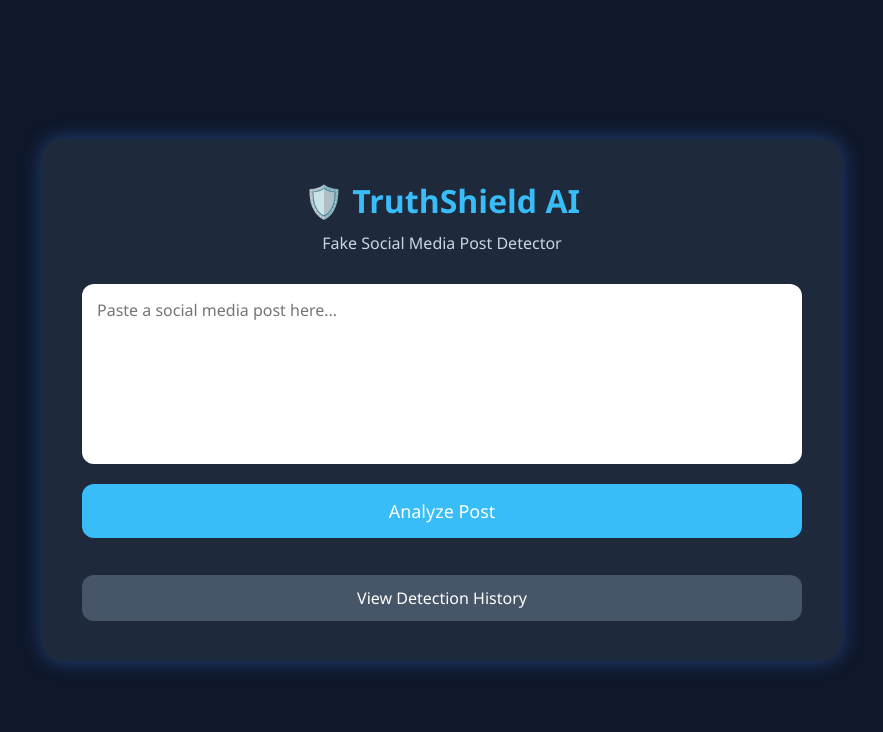
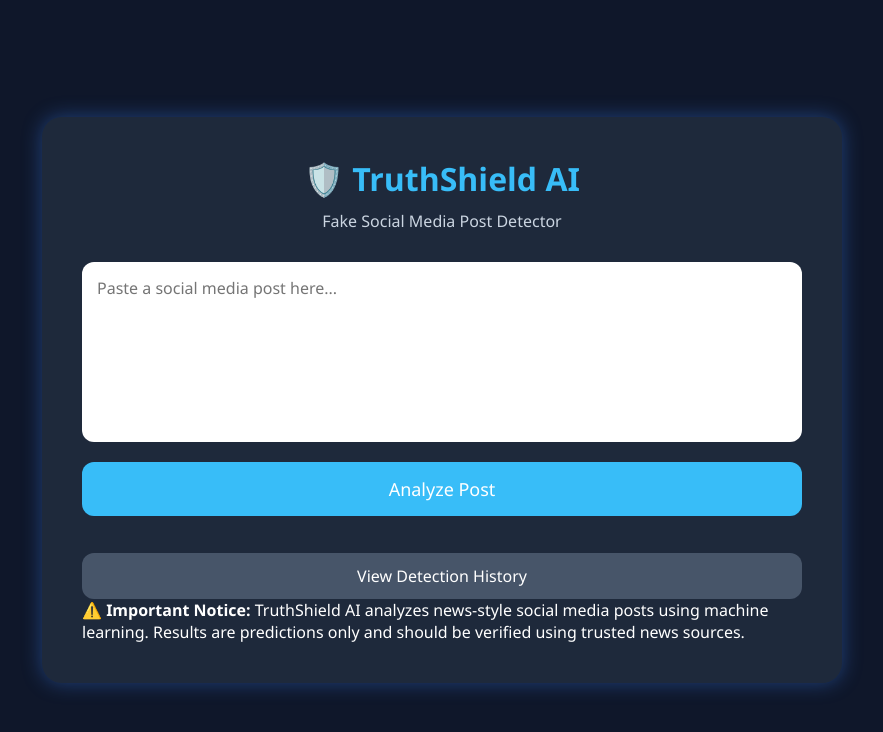
Before and after one commit to saanshii335-ux/TruthShield-AI, a Flask app: page / in a window 1280 px wide. Shown: the top 732 px of the page, without its empty margins (198-1081 px from the left). Run offline with Flask 3, Linux system fonts and the light colour scheme; parts of the project's set-up code (start-up, migrations or seed data) failed here and were passed over.

Commit message:
Added important notice

```diff
--- a/templates/index.html
+++ b/templates/index.html
@@ -66,7 +66,12 @@
 
     </div>
 
-   {% endif %}
+    {% endif %}
+    <div class="notice">
+    <strong>⚠️ Important Notice:</strong>
+    TruthShield AI analyzes news-style social media posts using machine learning.
+    Results are predictions only and should be verified using trusted news sources.
+    </div>
 </div>
 
 <script src="{{ url_for('static', filename='script.js') }}"></script>
```
